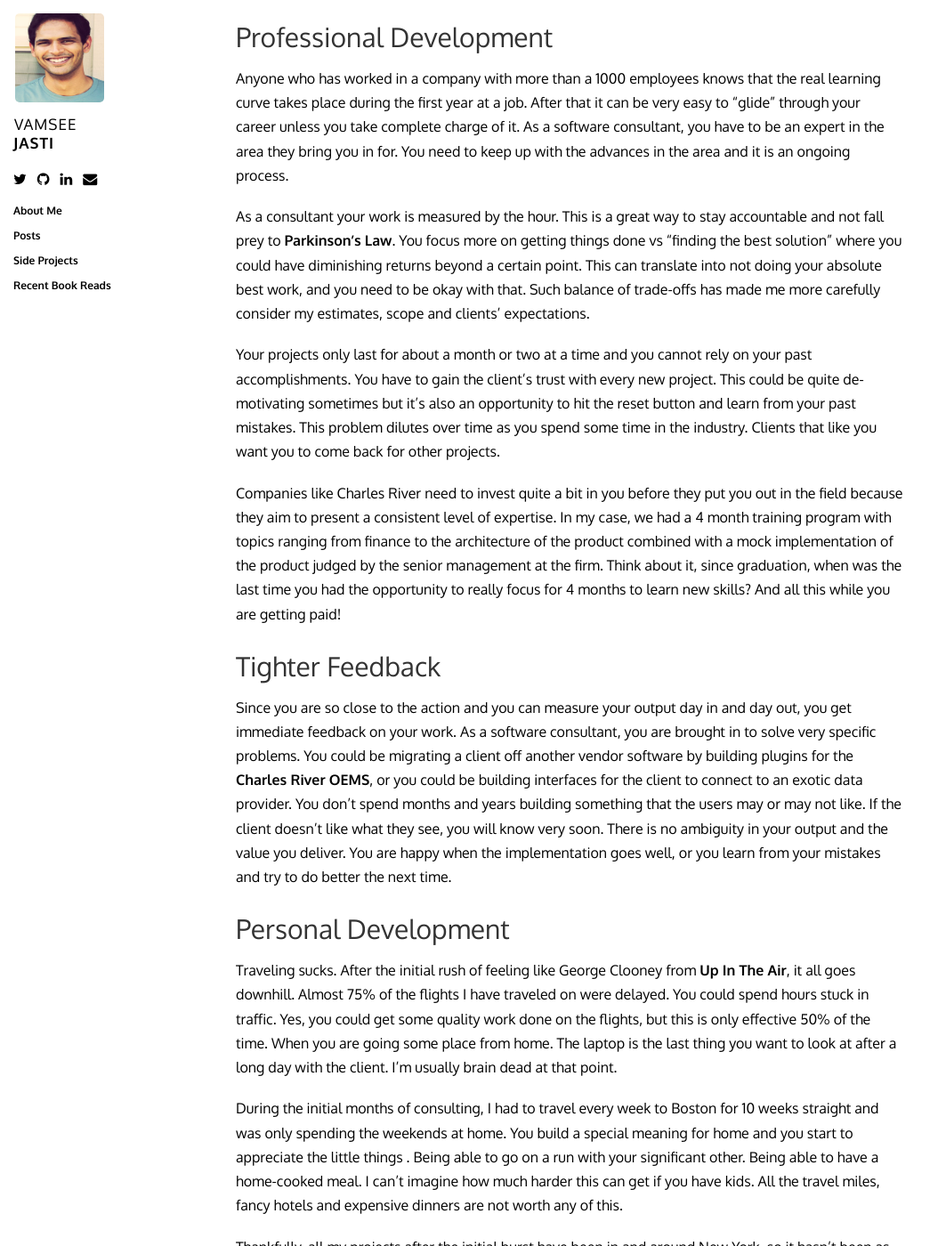
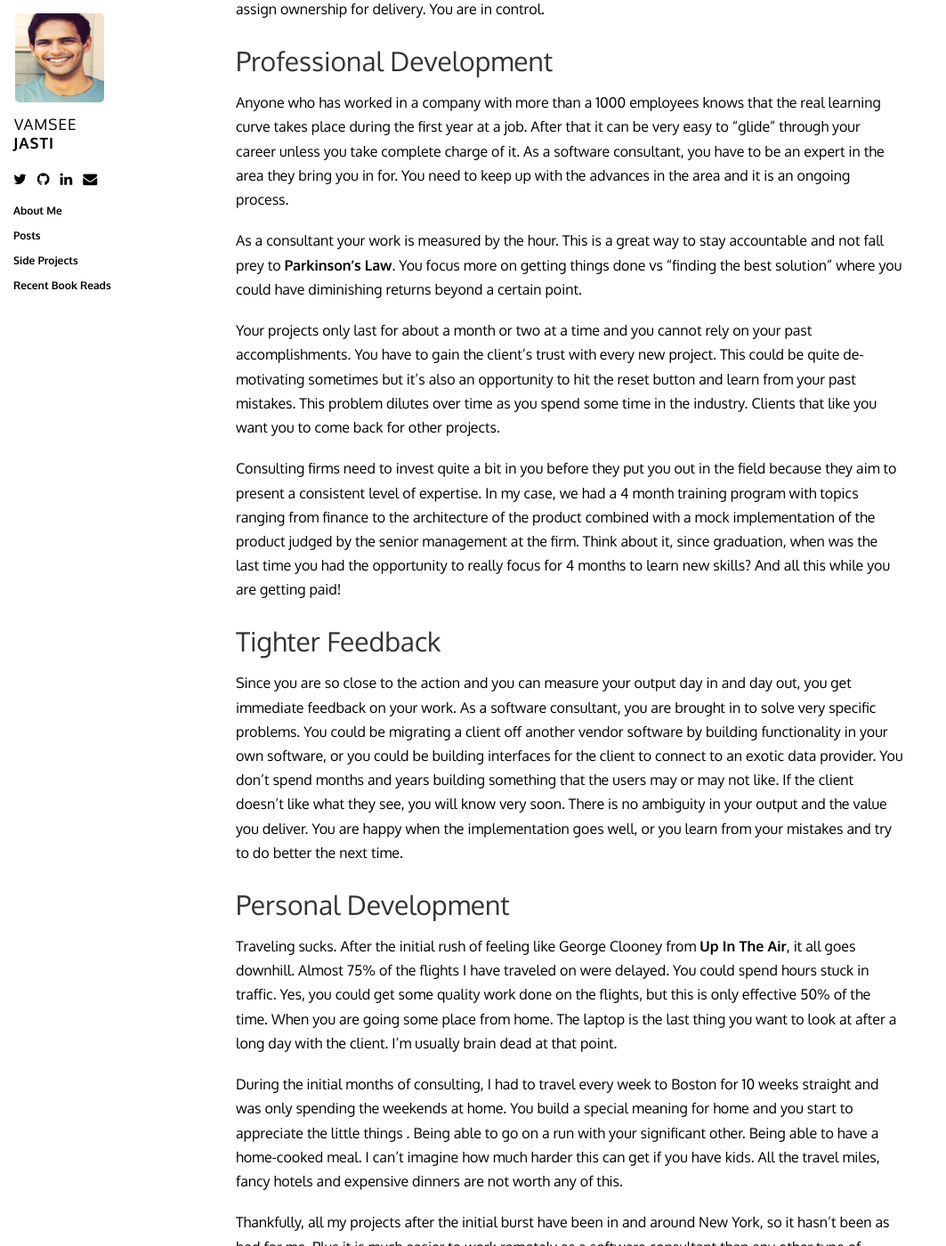
Before and after one commit to jasti/jasti.github.io, a Jekyll site: the page built from _posts/2014-05-24-consulting.markdown, in a window 1280 px wide and 1400 px high, scrolled down 1385 px. Shown: the whole window at 89% size, without its empty margins (0-1063 px from the left). Built offline with Jekyll 4.4.1, drawn with Linux system fonts in a browser that asks for light colours; nearby versions of some CDN libraries; Markdown is read by kramdown in place of the engine named in the settings; comment, search, counter and statistics services are not loaded; some of the changed text lies outside the part shown.

Commit message:
Fine tuning

```diff
--- a/_posts/2014-05-24-consulting.markdown
+++ b/_posts/2014-05-24-consulting.markdown
@@ -3,7 +3,7 @@
 title: Looking For A Career Change? Try Consulting
 category: posts
 ---
-After working for 6 years at Goldman Sachs(GS) doing a mix of software development and project management, I felt like I needed a career change. I was also doing my MBA while working at GS, which encouraged me to look into technology consulting. I felt that it would allow me to stay technical, solve interesting problems and work with people outside the tech world. After interviewing at a couple of consulting firms, I picked <a href="http://www.crd.com/">Charles River Development</a>.
+After working for 6 years at Goldman Sachs (GS) doing a mix of software development and project management, I felt like I needed a career change. I was also doing my MBA while working at GS (a post for another time), which encouraged me to look into technology consulting. I felt that it would allow me to stay technical, solve interesting problems and work with people outside the tech world. After interviewing at a couple of consulting firms, I decided to work in the consulting arm of a financial software company.
 
 A year has passed and having worked on close to 9 different client projects in the past year, I feel like I have a good understanding of the consulting job genre. I didn't have many people to talk to before considering my current job. I hope that this post will help you if you are in the market looking to do something different.
 
@@ -29,14 +29,14 @@
 <h2>Professional Development</h2>
 Anyone who has worked in a company with more than a 1000 employees knows that the real learning curve takes place during the first year at a job. After that it can be very easy to "glide" through your career unless you take complete charge of it. As a software consultant, you have to be an expert in the area they bring you in for. You need to keep up with the advances in the area and it is an ongoing process.
 
-As a consultant your work is measured by the hour. This is a great way to stay accountable and not fall prey to <a href="http://en.wikipedia.org/wiki/Parkinson's_law"> Parkinson's Law</a>. You focus more on getting things done vs “finding the best solution" where you could have diminishing returns beyond a certain point. This can translate into not doing your absolute best work, and you need to be okay with that. Such balance of trade-offs has made me more carefully consider my estimates, scope and clients' expectations.
+As a consultant your work is measured by the hour. This is a great way to stay accountable and not fall prey to <a href="http://en.wikipedia.org/wiki/Parkinson's_law"> Parkinson's Law</a>. You focus more on getting things done vs “finding the best solution" where you could have diminishing returns beyond a certain point.
 
 Your projects only last for about a month or two at a time and you cannot rely on your past accomplishments. You have to gain the client's trust with every new project. This could be quite de-motivating sometimes but it's also an opportunity to hit the reset button and learn from your past mistakes. This problem dilutes over time as you spend some time in the industry. Clients that like you want you to come back for other projects.
 
-Companies like Charles River need to invest quite a bit in you before they put you out in the field because they aim to present a consistent level of expertise. In my case, we had a 4 month training program with topics ranging from finance to the architecture of the product combined with a mock implementation of the product judged by the senior management at the firm. Think about it, since graduation, when was the last time you had the opportunity to really focus for 4 months to learn new skills? And all this while you are getting paid!
+Consulting firms need to invest quite a bit in you before they put you out in the field because they aim to present a consistent level of expertise. In my case, we had a 4 month training program with topics ranging from finance to the architecture of the product combined with a mock implementation of the product judged by the senior management at the firm. Think about it, since graduation, when was the last time you had the opportunity to really focus for 4 months to learn new skills? And all this while you are getting paid!
 
 <h2>Tighter Feedback </h2>
-Since you are so close to the action and you can measure your output day in and day out, you get immediate feedback on your work. As a software consultant, you are brought in to solve very specific problems. You could be migrating a client off another vendor software by building plugins for the <a href ="http://www.crd.com/assets/pdfs/Charles_River_IMS_Overview_Brochure_WEB_US.pdf">Charles River OEMS</a>, or  you could be building interfaces for the client to connect to an exotic data provider. You don't spend months and years building something that the users may or may not like. If the client doesn't like what they see, you will know very soon. There is no ambiguity in your output and the value you deliver. You are happy when the implementation goes well, or you learn from your mistakes and try to do better the next time.
+Since you are so close to the action and you can measure your output day in and day out, you get immediate feedback on your work. As a software consultant, you are brought in to solve very specific problems. You could be migrating a client off another vendor software by building functionality in your own software, or you could be building interfaces for the client to connect to an exotic data provider. You don't spend months and years building something that the users may or may not like. If the client doesn't like what they see, you will know very soon. There is no ambiguity in your output and the value you deliver. You are happy when the implementation goes well, or you learn from your mistakes and try to do better the next time.
 
 <h2>Personal Development </h2>
 Traveling sucks. After the initial rush of feeling like George Clooney from <a href="https://www.youtube.com/watch?v=rTL1FmvVCuA">Up In The Air</a>, it all goes downhill.
@@ -56,12 +56,10 @@
 
 <h2>Doing What You Love</h2>
 
-Consulting is not for everyone, and it is especially not for you if you already love what you do. I found software consulting to be refreshingly interesting after working for a thirty-five thousand person company. Your experience may be different, and you can find exceptions to every point I mention here and I respect that. A role of a software consultant is just not as concretely defined as, say, a web user interface developer.
+Consulting is not for everyone, and it is especially not for you if you already love what you do. I found software consulting to be refreshingly interesting after working for a thirty-five thousand person company. Your experience may be different, and you can find exceptions to every point I mention here and I respect that. I encourage you to get in touch with me if you feel differently. A role of a software consultant is just not as concretely defined as, say, a web user interface developer.
 
 
 If you are thinking of making a career switch, I hope this post will give you a slight nudge to consider consulting as a career option, if you haven’t already.
 
-P.S : This is <i>not</i> a plug for my company, but if you are genuinely interested and want to know more about Charles River or software consulting in general, I'll be very happy to chat with you. We are always looking for great people.
-
 
 ---
```
